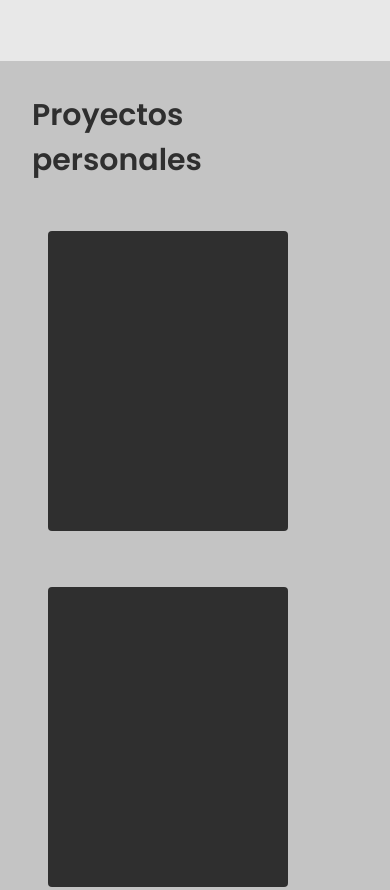
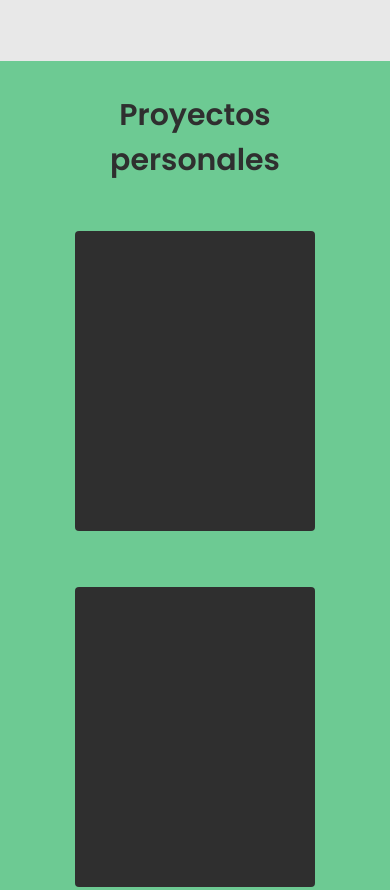
Before and after one commit to drag8n/drag8n, a plain HTML site: page index.html in a window 390 px wide. Shown: the part 370-1260 px from the top of the page. Drawn offline with Linux system fonts and the light colour scheme.

Commit message:
se aumentó media queries para arreglar el responsive

```diff
--- a/css/style.css
+++ b/css/style.css
@@ -22,18 +22,17 @@ body{
   font-family: 'Poppins', sans-serif;
   /* padding: 8px; */
 }
+
 section{
   font-size: var(--lg);
-  /* display: flex; */
-  /* justify-content: center; */
   color: var(--jet);
 }
 h1{
-  display: flex;
-  justify-content: center;
+  /* display: flex;
+  justify-content: center; */
+  text-align: center;
 }
-img .logo{
-}
+/*---------------------------------- -------------------------- Navbar section*/
 .background__introduction{
   position: fixed;
   width: 100vw;
@@ -48,7 +47,6 @@ img .logo{
   border-radius: 4px;
   height: 60px;
   justify-content: space-between;
-
 }
 .logo{
   margin: 6px;
@@ -91,6 +89,7 @@ margin-right: 0px;
   display: none;
   border-color: #2F2F2F;
 }
+/*---------------------------------- -------------------------- Introduction section*/
 .introduction{
   /* margin-top: 80px; */
   padding: 32px;
@@ -117,30 +116,28 @@ margin-right: 0px;
 .introduction__paragraph-movil{
   display: none;
 }
-
+/*---------------------------------- -------------------------- Projects section*/
 .proj{
-  background-color: var(--silver);
+  background-color: var(--emerald);
   padding: 32px 32px 32px;
-  /* display: grid;
-  justify-items: center; */
+  /* display: grid; */
+  /* justify-content: center; */
 }
-/* .title__projects{
-  display: flex;
-  justify-content: center;
-} */
 
 .projects__img{
-  max-width: 900px;
+  /* width: 900px; */
   display: grid;
   margin-top: 32px;
   box-sizing: border-box;
+  /* grid-template-columns: repeat(auto-fit, minmax(240px, 1fr)); */
+  grid-template-columns: repeat(3, 240px);
   grid-gap: 24px;
-  grid-template-columns: repeat(auto-fit, minmax(240px, 1fr));
+  justify-items: center;
   justify-content: center;
 }
 .card{
-  display: grid;
-  justify-items: center;
+  /* display: grid;
+  justify-items: center; */
   background-color: var(--jet);
   /* opacity: 80%; */
   width: 240px;
@@ -149,7 +146,7 @@ margin-right: 0px;
   margin: 16px;
   padding: 4px 8px;
 }
-
+/*---------------------------------- -------------------------- section*/
 .parrafo{
   display: none;
   /* display: flex; */
@@ -190,3 +187,14 @@ margin-right: 0px;
     font-size: var(--md);
   }
 }
+@media (max-width: 720px) {
+  .projects__img{
+    grid-template-columns: repeat(auto-fit, minmax(240px, 1fr));
+  }
+}
+
+@media (max-width: 900px){
+  .projects__img{
+  grid-template-columns: repeat(auto-fit, minmax(240px, 1fr));
+  }
+}
--- a/index.html
+++ b/index.html
@@ -52,13 +52,15 @@
 
   <section class="proj">
     <h1 class="title__projects">Proyectos personales</h1>
-    <div class="projects__img">
+    <div class="w900">
+      <div class="projects__img" id="grid__project">
         <div class="card"><a class="web__1" href=""></a></div>
         <div class="card"><a class="web__2" href=""></a></div>
         <div class="card"><a class="web__3" href=""></a></div>
         <div class="card"><a class="web__4" href=""></a></div>
         <div class="card"><a class="web__5" href=""></a></div>
         <div class="card"><a class="web__6" href=""></a></div>
+      </div>
     </div>
   </section>
 
@@ -76,6 +78,8 @@
     </p>
 
   </section>
+
+
 </body>
 
 </html>
```
Lines whose indentation alone changed are shown as unchanged.
